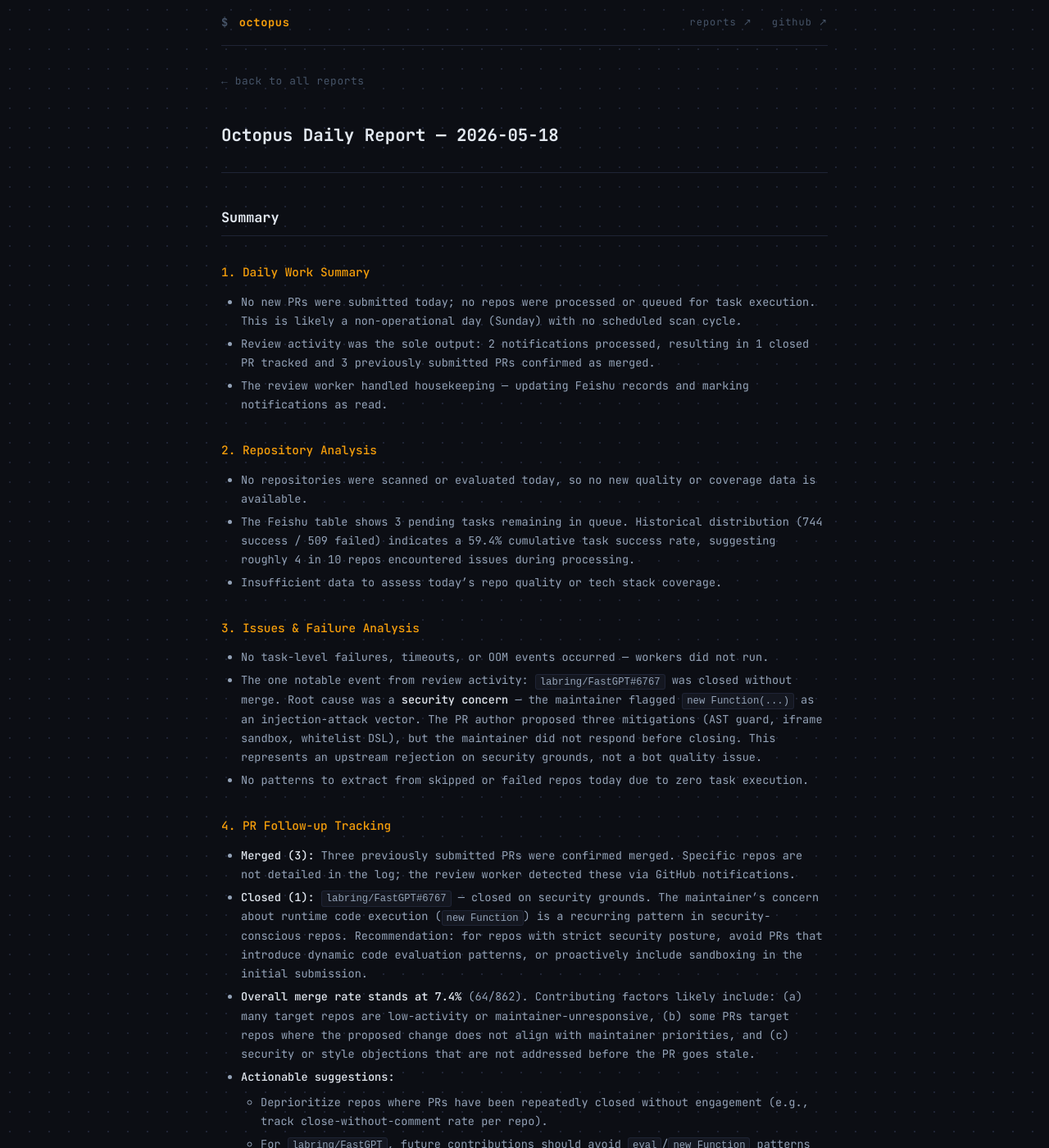
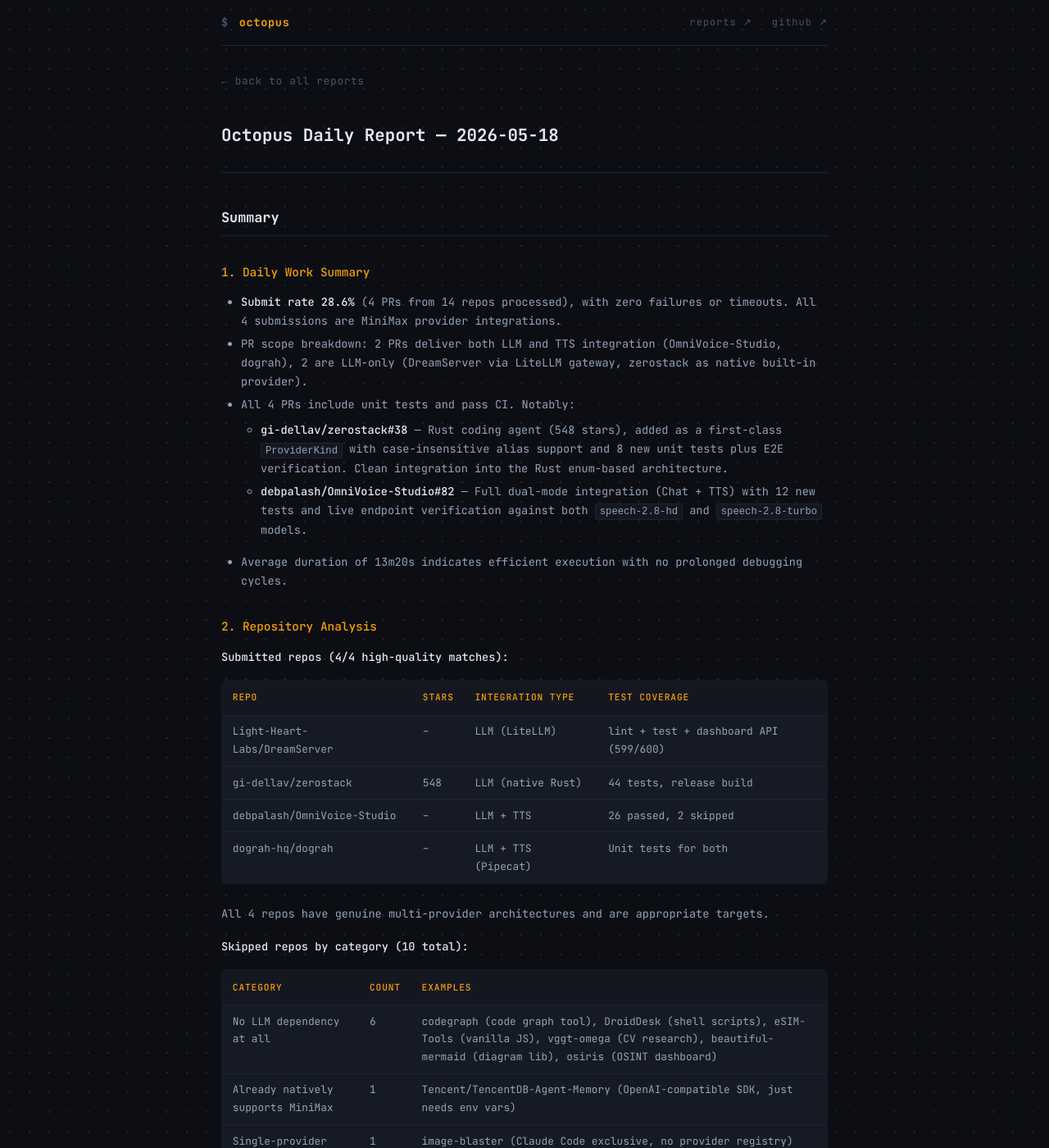
Before and after one commit to octo-patch/daily-reports, a Jekyll site: the page built from 2026-05/2026-05-18.md, in a window 1280 px wide and 1400 px high. Shown: the whole window at 82% size. Built offline with Jekyll 4.4.1, drawn with Linux system fonts in a browser that asks for light colours; some of the changed text lies outside the part shown.

Commit message:
daily report: 2026-05-18

```diff
--- a/2026-05/2026-05-18.md
+++ b/2026-05/2026-05-18.md
@@ -1,35 +1,58 @@
 ---
 layout: report
 title: "Octopus Daily Report — 2026-05-18"
-summary: "- No new PRs were submitted today; no repos were processed or queued for task execution. This is likely a non-operational day (Sunday) with no scheduled scan cycle."
+summary: "- **Submit rate 28.6%** (4 PRs from 14 repos processed), with zero failures or timeouts. All 4 submissions are MiniMax provider integrations."
 ---
 
 ## Summary
 
 ### 1. Daily Work Summary
 
-- No new PRs were submitted today; no repos were processed or queued for task execution. This is likely a non-operational day (Sunday) with no scheduled scan cycle.
-- Review activity was the sole output: 2 notifications processed, resulting in 1 closed PR tracked and 3 previously submitted PRs confirmed as merged.
-- The review worker handled housekeeping — updating Feishu records and marking notifications as read.
+- **Submit rate 28.6%** (4 PRs from 14 repos processed), with zero failures or timeouts. All 4 submissions are MiniMax provider integrations.
+- PR scope breakdown: 2 PRs deliver both LLM and TTS integration (OmniVoice-Studio, dograh), 2 are LLM-only (DreamServer via LiteLLM gateway, zerostack as native built-in provider).
+- All 4 PRs include unit tests and pass CI. Notably:
+  - **gi-dellav/zerostack#38** — Rust coding agent (548 stars), added as a first-class `ProviderKind` with case-insensitive alias support and 8 new unit tests plus E2E verification. Clean integration into the Rust enum-based architecture.
+  - **debpalash/OmniVoice-Studio#82** — Full dual-mode integration (Chat + TTS) with 12 new tests and live endpoint verification against both `speech-2.8-hd` and `speech-2.8-turbo` models.
+- Average duration of 13m20s indicates efficient execution with no prolonged debugging cycles.
 
 ### 2. Repository Analysis
 
-- No repositories were scanned or evaluated today, so no new quality or coverage data is available.
-- The Feishu table shows 3 pending tasks remaining in queue. Historical distribution (744 success / 509 failed) indicates a 59.4% cumulative task success rate, suggesting roughly 4 in 10 repos encountered issues during processing.
-- Insufficient data to assess today's repo quality or tech stack coverage.
+**Submitted repos (4/4 high-quality matches):**
+
+| Repo | Stars | Integration Type | Test Coverage |
+|------|-------|-----------------|---------------|
+| Light-Heart-Labs/DreamServer | -- | LLM (LiteLLM) | lint + test + dashboard API (599/600) |
+| gi-dellav/zerostack | 548 | LLM (native Rust) | 44 tests, release build |
+| debpalash/OmniVoice-Studio | -- | LLM + TTS | 26 passed, 2 skipped |
+| dograh-hq/dograh | -- | LLM + TTS (Pipecat) | Unit tests for both |
+
+All 4 repos have genuine multi-provider architectures and are appropriate targets.
+
+**Skipped repos by category (10 total):**
+
+| Category | Count | Examples |
+|----------|-------|---------|
+| No LLM dependency at all | 6 | codegraph (code graph tool), DroidDesk (shell scripts), eSIM-Tools (vanilla JS), vggt-omega (CV research), beautiful-mermaid (diagram lib), osiris (OSINT dashboard) |
+| Already natively supports MiniMax | 1 | Tencent/TencentDB-Agent-Memory (OpenAI-compatible SDK, just needs env vars) |
+| Single-provider locked | 1 | image-blaster (Claude Code exclusive, no provider registry) |
+| No multi-LLM architecture | 2 | coral (Rust SQL engine), codegraph (MCP server, never calls LLM APIs) |
+
+The 71.4% skip rate reflects upstream queue composition rather than bot capability. At least 6 of 10 skipped repos have zero relation to LLM infrastructure.
 
 ### 3. Issues & Failure Analysis
 
-- No task-level failures, timeouts, or OOM events occurred — workers did not run.
-- The one notable event from review activity: `labring/FastGPT#6767` was closed without merge. Root cause was a **security concern** — the maintainer flagged `new Function(...)` as an injection-attack vector. The PR author proposed three mitigations (AST guard, iframe sandbox, whitelist DSL), but the maintainer did not respond before closing. This represents an upstream rejection on security grounds, not a bot quality issue.
-- No patterns to extract from skipped or failed repos today due to zero task execution.
+- **No bot-side issues**: 0 failures, 0 timeouts, 0 OOM, all 14 workers healthy. The execution pipeline is stable.
+- **Root cause of high skip rate is task selection**: the majority of repos in today's queue are tools, research models, or utility apps with no LLM provider architecture. This is an upstream filtering issue.
+- **One edge case worth noting**: Tencent/TencentDB-Agent-Memory was correctly identified as already supporting MiniMax via its OpenAI-compatible SDK layer, and was marked "成功" in Feishu without a PR. This is the right behavior — no unnecessary PR churn.
+- **Recommendation**: Add a pre-filter stage to the issue scanner that checks for LLM-related keywords (`provider`, `model`, `llm`, `chat`, `completion`, `tts`) in the repo before queuing. This could reduce the skip rate by eliminating obvious non-candidates (shell scripts, CV models, static sites) before they consume worker time.
 
 ### 4. PR Follow-up Tracking
 
-- **Merged (3):** Three previously submitted PRs were confirmed merged. Specific repos are not detailed in the log; the review worker detected these via GitHub notifications.
-- **Closed (1):** `labring/FastGPT#6767` — closed on security grounds. The maintainer's concern about runtime code execution (`new Function`) is a recurring pattern in security-conscious repos. Recommendation: for repos with strict security posture, avoid PRs that introduce dynamic code evaluation patterns, or proactively include sandboxing in the initial submission.
-- **Overall merge rate stands at 7.4%** (64/862). Contributing factors likely include: (a) many target repos are low-activity or maintainer-unresponsive, (b) some PRs target repos where the proposed change does not align with maintainer priorities, and (c) security or style objections that are not addressed before the PR goes stale.
-- **Actionable suggestions:**
-  - Deprioritize repos where PRs have been repeatedly closed without engagement (e.g., track close-without-comment rate per repo).
-  - For `labring/FastGPT`, future contributions should avoid `eval`/`new Function` patterns entirely given the demonstrated security sensitivity.
-  - Consider a weekly review of the 509 historically failed tasks to identify repos that should be permanently excluded from the scan queue.
+- **3 PRs merged today** with 1 closed, indicating active maintainer engagement on prior submissions.
+- **0 comments received** — no new maintainer feedback patterns to extract today.
+- **Overall merge rate remains at 7.4% (64/862)**. This is low but expected for unsolicited open-source contributions. Likely causes:
+  - Many target repos are inactive or have slow review cycles.
+  - Maintainers may not prioritize third-party provider additions.
+  - Some PRs target repos that were abandoned after initial popularity.
+- **Net positive signal**: 3 merges vs 1 closure today is a healthy ratio. The closure-to-merge ratio should be monitored over a rolling 7-day window to detect repos that consistently reject PRs.
+- **Actionable next step**: Track which repos merged quickly (under 48 hours) to identify responsive maintainers. Prioritize similar repos in future queue selection. Flag repos with 2+ closures for deprioritization.
```
